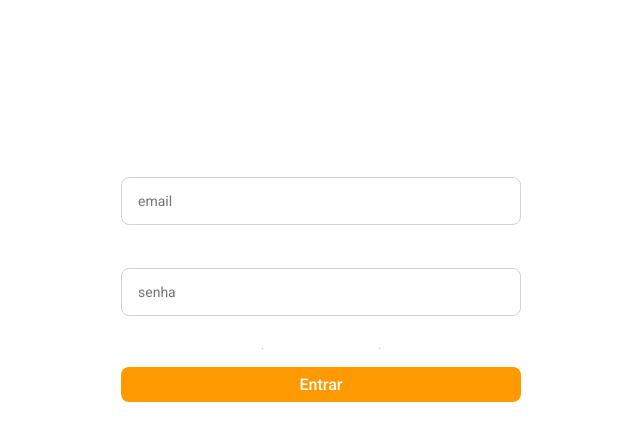
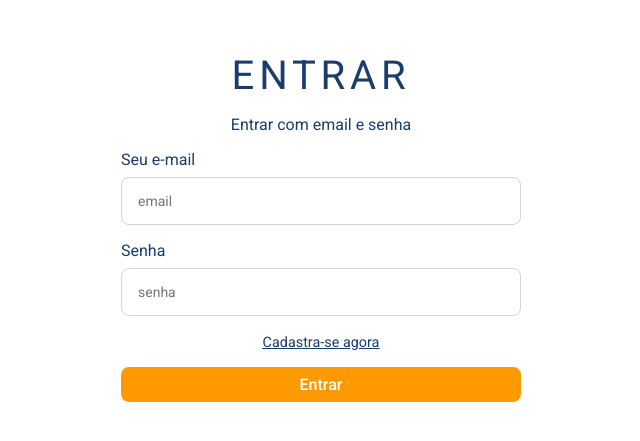
Before and after one commit to PFMJunior/mcc-front-end-challenge, a React (Vite) app: page / in a window 1280 px wide. Shown: the part 173-614 px from the top of the page, without its empty margins (319-959 px from the left). Built offline with nearby package versions, Linux system fonts and the light colour scheme; no server answers.

Commit message:
Fazendo alteração de variavel de cores

```diff
--- a/src/Pages/Cadastro/styles.module.scss
+++ b/src/Pages/Cadastro/styles.module.scss
@@ -9,7 +9,7 @@
     width: 100%;
 
     h1 {
-        color: var(--white);
+        color: var(--blue);
         font-size: 2.5rem;
         font-weight: 400;
 
@@ -17,7 +17,7 @@
     }
 
     h4 {
-        color: var(--white);
+        color: var(--blue);
         font-size: 1rem;
         font-weight: 400;
     }
@@ -47,7 +47,7 @@
             width: 100%;
 
             label {
-                color: var(--white);
+                color: var(--blue);
             }
 
             input {
@@ -63,7 +63,7 @@
         }
 
         span {
-            color: var(--white);
+            color: var(--blue);
             cursor: pointer;
             font-size: .9rem;
             text-decoration: underline;
--- a/src/Pages/Lista-de-usuarios/styles.module.scss
+++ b/src/Pages/Lista-de-usuarios/styles.module.scss
@@ -7,7 +7,8 @@
     max-width: 1200px;
 
     h1 {
-        color: var(--white);
+        // color: var(--white);
+        color: var(--blue);
         font-size: 2.5rem;
         font-weight: 400;
 
@@ -23,7 +24,7 @@
     justify-content: center;
     height: 100vh;
 
-    color: var(--white);
+    color: var(--blue);
     font-size: 2rem;
 }
 
--- a/src/components/ListUser/styles.module.scss
+++ b/src/components/ListUser/styles.module.scss
@@ -8,8 +8,8 @@
         flex-direction: column;
         align-items: flex-start;
 
-        background-color: var(--white);
-        border: 1px solid var(--gray-200);
+        background-color: var(--gray);
+        border: 1px solid var(--blue);
         border-radius: 8px;
 
         padding: 0.938rem;
--- a/src/components/Login/styles.module.scss
+++ b/src/components/Login/styles.module.scss
@@ -9,7 +9,7 @@
     width: 100%;
 
     h1 {
-        color: var(--white);
+        color: var(--blue);
         font-size: 2.5rem;
         font-weight: 400;
 
@@ -18,7 +18,7 @@
     }
 
     h4 {
-        color: var(--white);
+        color: var(--blue);
         font-size: 1rem;
         font-weight: 400;
     }
@@ -40,7 +40,7 @@
             width: 100%;
 
             label {
-                color: var(--white);
+                color: var(--blue);
             }
 
             input {
@@ -56,7 +56,7 @@
         }
 
         span {
-            color: var(--white);
+            color: var(--blue);
             cursor: pointer;
             font-size: .9rem;
             text-decoration: underline;
```
